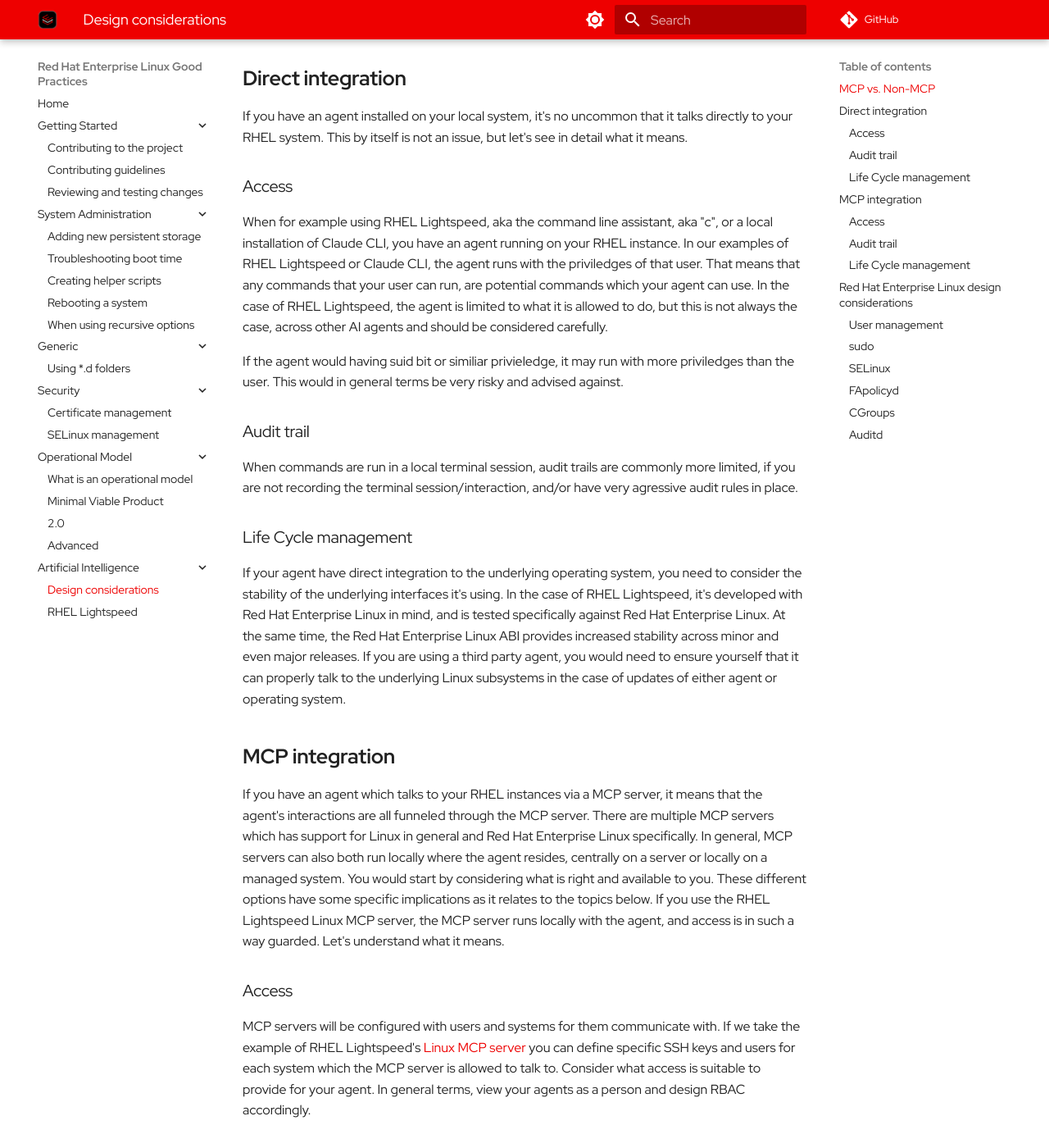
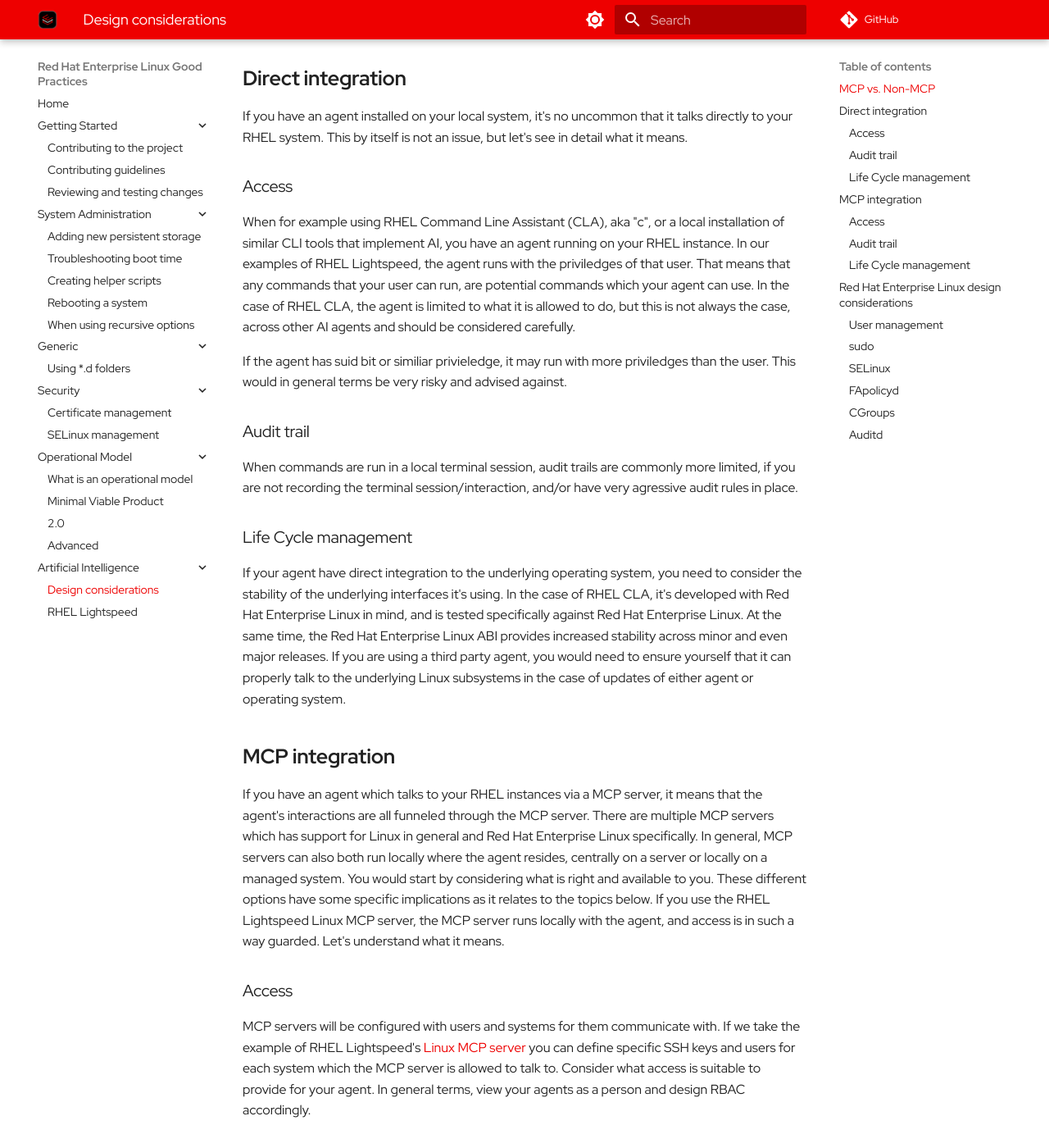
Before and after one commit to redhat-cop/rhel-good-practices, an MkDocs documentation site: the page built from docs/artificial-intelligence/design-considerations.md, in a window 1280 px wide and 1400 px high, scrolled down 503 px. Shown: the whole window at 82% size. Built offline with MkDocs 1.6.1 and Material for MkDocs 9.7.7, drawn with Linux system fonts in a browser that asks for light colours; comment, search, counter and statistics services are not loaded.

Commit message:
changed Lightspeed to CLA and removed Claude mentions

```diff
--- a/docs/artificial-intelligence/design-considerations.md
+++ b/docs/artificial-intelligence/design-considerations.md
@@ -18,9 +18,10 @@
 
 ### Access
 
-When for example using RHEL Lightspeed, aka the command line assistant, aka "c", or a local installation of Claude CLI, you have an agent running on your RHEL instance. In our examples of RHEL Lightspeed or Claude CLI, the agent runs with the priviledges of that user. That means that any commands that your user can run, are potential commands which your agent can use. In the case of RHEL Lightspeed, the agent is limited to what it is allowed to do, but this is not always the case, across other AI agents and should be considered carefully.
+When for example using RHEL Command Line Assistant (CLA), aka "c", or a local installation of similar CLI tools that implement AI, you have an agent running on your RHEL instance.
+In our examples of RHEL Lightspeed, the agent runs with the priviledges of that user. That means that any commands that your user can run, are potential commands which your agent can use. In the case of RHEL CLA, the agent is limited to what it is allowed to do, but this is not always the case, across other AI agents and should be considered carefully.
 
-If the agent would having suid bit or similiar privieledge, it may run with more priviledges than the user. This would in general terms be very risky and advised against.
+If the agent has suid bit or similiar privieledge, it may run with more priviledges than the user. This would in general terms be very risky and advised against.
 
 ### Audit trail
 
@@ -28,7 +29,7 @@
 
 ### Life Cycle management
 
-If your agent have direct integration to the underlying operating system, you need to consider the stability of the underlying interfaces it's using. In the case of RHEL Lightspeed, it's developed with Red Hat Enterprise Linux in mind, and is tested specifically against Red Hat Enterprise Linux. At the same time, the Red Hat Enterprise Linux ABI provides increased stability across minor and even major releases. If you are using a third party agent, you would need to ensure yourself that it can properly talk to the underlying Linux subsystems in the case of updates of either agent or operating system.
+If your agent have direct integration to the underlying operating system, you need to consider the stability of the underlying interfaces it's using. In the case of RHEL CLA, it's developed with Red Hat Enterprise Linux in mind, and is tested specifically against Red Hat Enterprise Linux. At the same time, the Red Hat Enterprise Linux ABI provides increased stability across minor and even major releases. If you are using a third party agent, you would need to ensure yourself that it can properly talk to the underlying Linux subsystems in the case of updates of either agent or operating system.
 
 ## **MCP integration**
 
```
